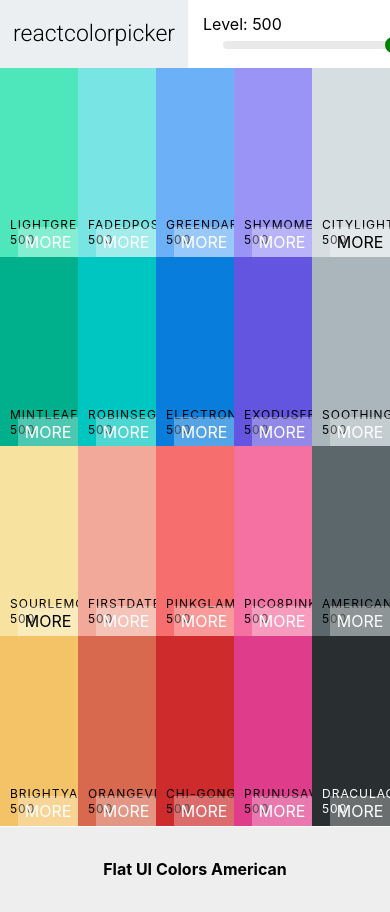
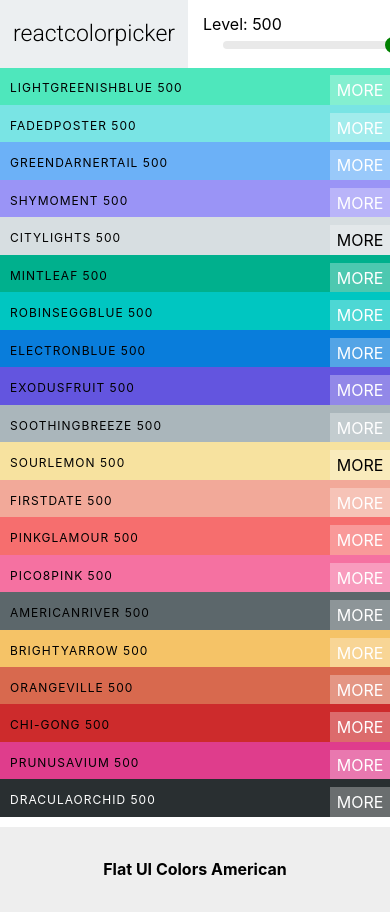
Before and after one commit to ysg81/REACT-colors_app, a React (Create React App) app: page /palette/flat-ui-colors-american in a window 390 px wide. Shown: the top 912 px of the page. Built offline with nearby package versions, Linux system fonts and the light colour scheme.

Commit message:
ColorBox 미디어 쿼리 추가

```diff
--- a/src/components/ColorBox.css
+++ b/src/components/ColorBox.css
@@ -6,7 +6,6 @@
   position: relative;
   cursor: pointer;
   margin-bottom: -4.5px;
-
 }
 
 .SinglePalette .ColorBox{
@@ -92,7 +91,7 @@
 }
 .copy-overlay.show{
   opacity: 1;
-  transform: scale(10);
+  transform: scale(30);
   z-index: 10;
   position: absolute;
   top: 0;
@@ -133,3 +132,38 @@
   font-size: 2rem;
   font-weight: 100;
 }
+
+
+@media screen and (max-width: 1024px) {
+  .ColorBox{
+    width: 33.3%;
+    height: 14.3%;
+  }
+  .SinglePalette .ColorBox{
+    width: 50%;
+    height: 20%;
+  }
+}
+@media screen and (max-width: 768px) {
+  .ColorBox{
+    width: 50%;
+    height: 10%;
+  }
+}
+@media screen and (max-width: 576px) {
+  .ColorBox{
+    width: 100%;
+    height: 5%;
+  }
+  .SinglePalette .ColorBox{
+    width: 100%;
+    height: 10%;
+  }
+  .copy-msg{
+    font-size: 2rem;
+  }
+  .copy-button{
+    width: 80px;
+    height: 25px;
+  }
+}
--- a/src/components/PaletteFormNav.js
+++ b/src/components/PaletteFormNav.js
@@ -21,7 +21,8 @@ const styles = ({
     top: "50%",
     transform: "translateY(-50%)",
     display: "flex",
-    margin: "0px 14px"
+    margin: "0px 14px",
+    border: "1px solid black"
   },
   button: {
     "& a": {
@@ -30,7 +31,11 @@ const styles = ({
   },
   link: {
     textDecoration: "none"
-  }
+  },
+  // "@media screen and (max-width: 768px)": {
+  // },
+  // "@media screen and (max-width: 576px)": {
+  // }
 })
 
 function PaletteFormNav(props) {
--- a/src/components/partial/Navbar.css
+++ b/src/components/partial/Navbar.css
@@ -51,3 +51,12 @@
   height: 16px;
   margin-top: -4px;
 }
+
+@media screen and (max-width: 768px) {
+  .logo{
+    /* display: block */
+  }
+}
+@media screen and (max-width: 576px) {
+
+}
```
